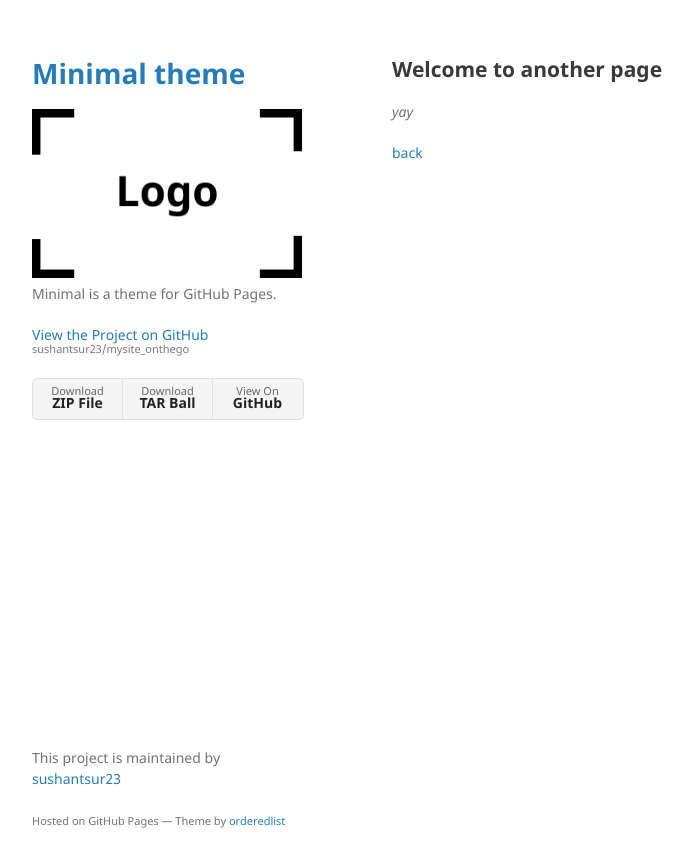
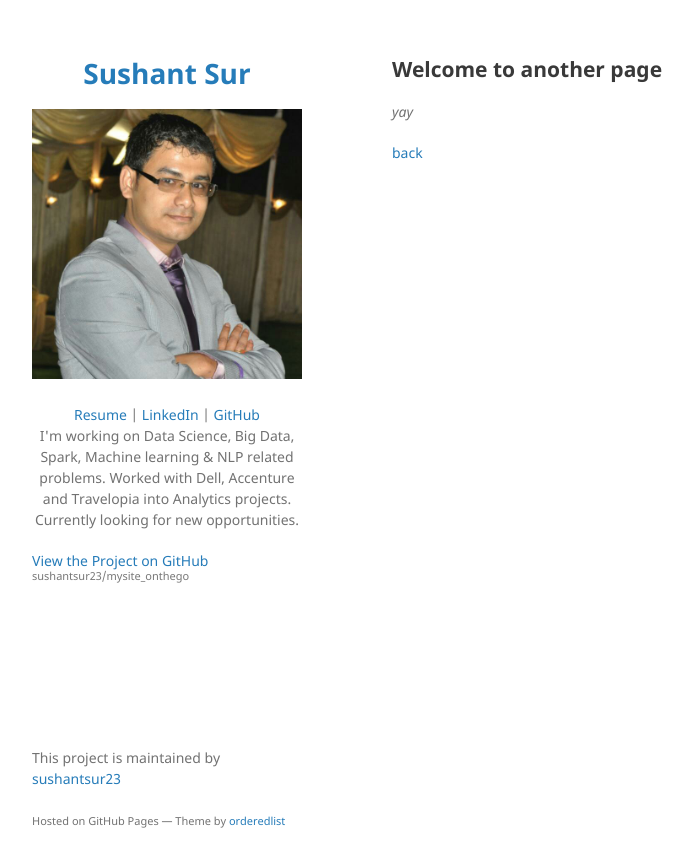
Before and after one commit to sushantsur23/mysite_onthego, a Jekyll site: the page built from another-page.md, in a window 1280 px wide. Shown: the top 867 px of the page, without its empty margins (178-871 px from the left). Built offline with Jekyll 4.4.1, drawn with Linux system fonts in a browser that asks for light colours; our own code applies the rules of GitHub Pages for plain Markdown files.

Commit message:
updated files and configuration as needed

```diff
--- a/_config.yml
+++ b/_config.yml
@@ -1,6 +1,20 @@
-title: Minimal theme
-logo: /assets/img/logo.png
-description: Minimal is a theme for GitHub Pages.
-show_downloads: true
-google_analytics:
+title: <p align="center"> Sushant Sur </p>
+logo: /assets/img/mypic.jpg
+# description: Minimal is a theme for GitHub Pages.
+# show_downloads: true
+# google_analytics:
+description:
+  <p align="center">
+  <a href="pdf/resume.pdf">Resume</a> |
+  <a href="https://www.linkedin.com/in/sushant-sur-b1b98319/">LinkedIn</a> |
+  <a href="https://github.com/sushantsur23">GitHub</a>
+
+  <br>
+  I'm working on Data Science, Big Data, Spark, Machine learning & NLP related problems.
+  Worked with Dell, Accenture and Travelopia into Analytics projects.
+  Currently looking for new opportunities.
+  <br>
+  </p>
+
+
 theme: jekyll-theme-minimal
```
Also changed, not shown: index.md (+17 -10 lines), assets/img/mypic.jpg (added), assets/img/project1.png (renamed from assets/img/Screenshot 2023-01-27 094755.png), assets/img/project2.png (added), 1 other file.
